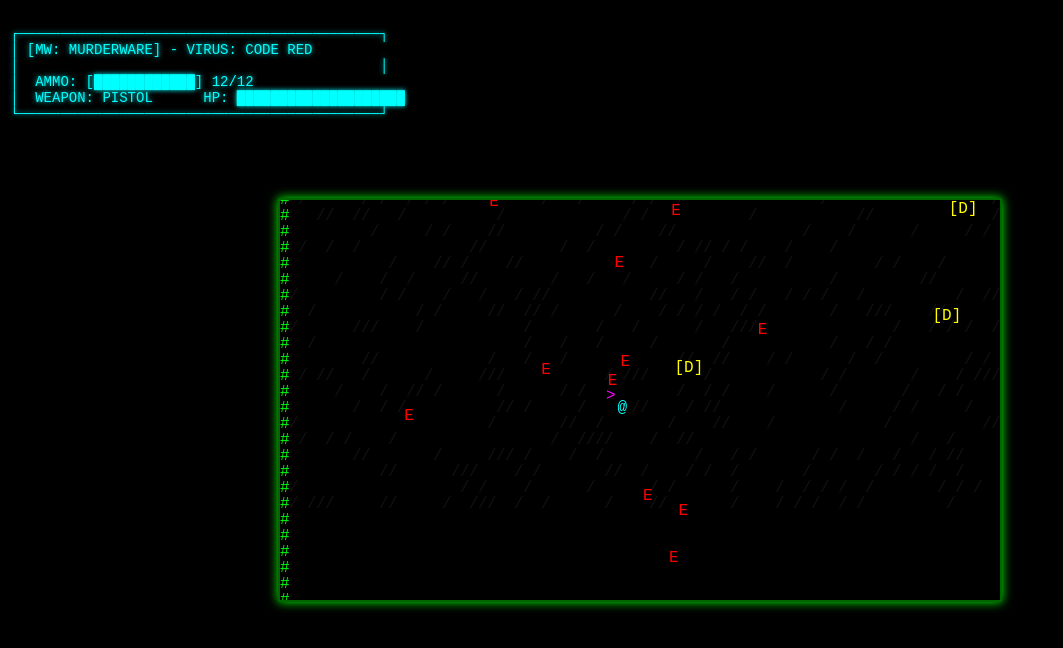
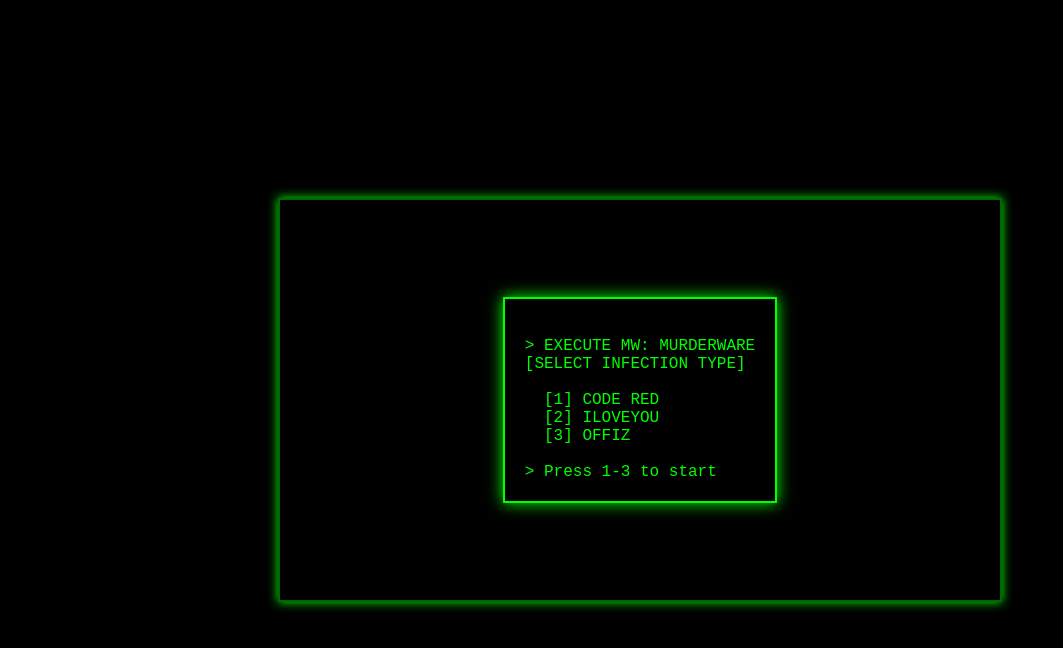
Before and after one commit to keydalethewizard/MURDERWARE, a plain HTML site: page index.html in a window 1280 px wide. Shown: the whole page, without its empty margins (0-1063 px from the left). Drawn offline with Linux system fonts and the light colour scheme.

Commit message:
Refactor game logic and add menu functionality
Added menu and audio elements, refactored game logic.

```diff
--- a/index.html
+++ b/index.html
@@ -31,16 +31,31 @@
             pointer-events: none;
             text-shadow: 0 0 5px #0FF;
             z-index: 10;
+            font-family: 'Courier New', monospace;
+        }
+        #menu {
+            position: absolute;
+            background-color: #000;
+            padding: 20px;
+            border: 2px solid #0F0;
+            box-shadow: 0 0 15px #0F0;
+            color: #0F0;
+            white-space: pre;
+            font-size: 16px;
+            z-index: 20;
+            font-family: 'Courier New', monospace;
         }
     </style>
 </head>
 <body>
     <canvas id="game-canvas"></canvas>
     <div id="hud"></div>
+    <div id="menu"></div>
 
     <audio id="audio-music-combat" src="audio/keepers_of_the_gate.mp3" loop></audio>
     <audio id="audio-sfx-shot" src="audio/blip_shot.wav"></audio>
     <audio id="audio-sfx-error" src="audio/beep_damage.wav"></audio>
+    <audio id="audio-sfx-parry" src="audio/parry.wav"></audio>
 
 <script>
 const VIEWPORT_WIDTH = 80;
@@ -53,6 +68,7 @@
 const CANVAS_HEIGHT = VIEWPORT_HEIGHT * CHAR_HEIGHT;
 const FPS = 60;
 const FRAME_TIME = 1000 / FPS;
+let gameRunning = false;
 
 const canvas = document.getElementById('game-canvas');
 const ctx = canvas.getContext('2d');
@@ -66,6 +82,8 @@
     PLAYER: '@',
     AIM: '>',
     ENEMY_ERROR: 'E',
+    ENEMY_MELEE: 'M',
+    ENEMY_GUN: 'G',
     DATA_CLUSTER: '[D]',
     WALL: '#',
     BULLET: '.',
@@ -76,128 +94,69 @@
 const VHS_COLORS = ['#F00', '#0FF', '#FF0', '#F0F', '#0F0', '#FFF'];
 const SCRAMBLE_CHARS = 'ABCDEFGHIJKLMNOPQRSTUVWXYZ0123456789!@#$%^&*()_+-=[]\\|{};:\'",.<>/?~`';
 
-        let mouse = { x: 0, y: 0 };
-        let aimAngle = 0;
-        let keyPressed = {};
-        let bullets = [];
-        let targets = [];
-        let entities = [];
-        let goreParticles = [];
-        let backgroundMap = [];
-        let scrambleArea = [];
-        let scrambleCharPool = [];
-        let scrambleFrame = 0;
+let mouse = {x:0, y:0}, aimAngle = 0, keyPressed = {}, bullets=[], entities=[], goreParticles=[], targets=[], backgroundMap=[];
+let bulletTimer = 0, selectedVirus = null, camera = {x:0, y:0}, scrambleArea=[], scrambleCharPool=[], scrambleFrame=0;
+const PARALLAX_SPEED = 0.5;
 const SCRAMBLE_SPEED = 5;
-        const PARALLAX_SPEED = 0.5;
 
-        let camera = { x: 0, y: 0 };
+let player = {x: MAP_WIDTH/4, y: MAP_HEIGHT/2, hp: 20, maxHp: 20, speed: 2, dashCooldown:0, weapon:'PISTOL', ammo:12, maxAmmo:12, fireRate:5};
 
-        let selectedVirus = 'CODE_RED';
-        let player = {
-            x: MAP_WIDTH / 4,
-            y: MAP_HEIGHT / 2,
-            hp: 20, // más vida
-            maxHp: 20,
-            speed: 1.2, // más rápido
-            dashCooldown: 0,
-            weapon: 'PISTOL',
-            ammo: 12, // más ammo
-            maxAmmo: 12,
-            fireRate: 8
+const VIRUS_CLASSES = {
+    'CODE_RED': {name:'CODE RED', speed_mod:1.0, ammo_mod:1.5, fireRate_mod:0.8, color:'#F00'},
+    'ILOVEYOU': {name:'I LOVE YOU', speed_mod:1.2, ammo_mod:1.0, fireRate_mod:1.0, color:'#FF0'},
+    'OFFIZ': {name:'OFFIZ', speed_mod:0.8, ammo_mod:1.0, fireRate_mod:1.2, color:'#F0F'}
 };
 
-        const VIRUS_CLASSES = {
-            'CODE_RED': { name: 'CODE RED', speed_mod: 1.0, ammo_mod: 1.5, fireRate_mod: 0.8, color: '#F00' },
-            'ILOVEYOU': { name: 'I LOVE YOU', speed_mod: 1.2, ammo_mod: 1.0, fireRate_mod: 1.0, color: '#FF0' },
-            'OFFIZ': { name: 'OFFIZ (Idiot)', speed_mod: 0.8, ammo_mod: 1.0, fireRate_mod: 1.2, color: '#F0F' }
-        };
-
-        function updateByteScramble() {
-            if (Math.random() < 0.05) {
-                const x = Math.floor(Math.random() * MAP_WIDTH);
-                const y = Math.floor(Math.random() * 5) + 1;
-                if (!scrambleArea.some(p => p.x === x && p.y === y)) {
-                    scrambleArea.push({ x: x, y: y });
+// ------------------- ENTIDADES -------------------
+function spawnEntities(){
+    entities = [];
+    targets = [];
+    // enemigos melee
+    for(let i=0;i<10;i++){
+        entities.push({x:Math.random()*(MAP_WIDTH-10)+5, y:Math.random()*(MAP_HEIGHT-10)+5, type:CHARS.ENEMY_MELEE, hp:5, speed:1.2, melee:true});
     }
+    // enemigos a distancia
+    for(let i=0;i<10;i++){
+        entities.push({x:Math.random()*(MAP_WIDTH-10)+5, y:Math.random()*(MAP_HEIGHT-10)+5, type:CHARS.ENEMY_GUN, hp:3, speed:1.0, melee:false, gunCooldown:Math.floor(Math.random()*60)});
     }
-            scrambleFrame++;
-            if (scrambleFrame >= SCRAMBLE_SPEED) {
-                scrambleFrame = 0;
-                scrambleCharPool = scrambleArea.map(p => ({
-                    x: p.x, y: p.y,
-                    char: SCRAMBLE_CHARS[Math.floor(Math.random() * SCRAMBLE_CHARS.length)],
-                    color: VHS_COLORS[Math.floor(Math.random() * VHS_COLORS.length)]
-                }));
+    // Data Clusters
+    for(let i=0;i<5;i++){
+        targets.push({x:Math.random()*(MAP_WIDTH-10)+5, y:Math.random()*(MAP_HEIGHT-10)+5, type:CHARS.DATA_CLUSTER, hp:3});
     }
 }
 
-        function updateEntities() {
-            bullets = bullets.filter(b => {
-                b.x += b.dx;
-                b.y += b.dy;
-                if (b.x <= 0 || b.x >= MAP_WIDTH-1 || b.y <=0 || b.y >= MAP_HEIGHT-1) return false;
-                let hitEnemy = false;
-                for (let i = entities.length-1; i>=0; i--) {
-                    const e = entities[i];
-                    const dist = Math.hypot(b.x-e.x,b.y-e.y);
-                    if (dist<1) {
-                        e.hp-=1;
-                        hitEnemy=true;
-                        if(e.hp<=0){
-                            for(let j=0;j<5;j++){
-                                const angle=Math.random()*2*Math.PI;
-                                goreParticles.push({x:e.x,y:e.y,dx:Math.cos(angle)*0.5,dy:Math.sin(angle)*0.5,lifetime:30});
-                            }
-                            // Dar ammo al jugador si va hacia cadáver
-                            player.ammo = Math.min(player.maxAmmo, player.ammo+1);
-                            entities.splice(i,1);
-                        }
-                        break;
-                    }
-                }
-                return !hitEnemy;
-            });
-            entities.forEach(e=>{
-                const angle = Math.atan2(player.y-e.y,player.x-e.x);
-                e.x += e.speed * Math.cos(angle)/FPS;
-                e.y += e.speed * Math.sin(angle)/FPS;
-            });
-            goreParticles=goreParticles.filter(g=>{g.x+=g.dx/FPS; g.y+=g.dy/FPS; g.lifetime--; return g.lifetime>0;});
-        }
+// ------------------- INPUT -------------------
+window.addEventListener('keydown', e=>{if(gameRunning) keyPressed[e.code]=true; if(e.code==='Space') e.preventDefault();});
+window.addEventListener('keyup', e=>{if(gameRunning) keyPressed[e.code]=false;});
+window.addEventListener('mousemove', e=>{mouse.x=e.clientX; mouse.y=e.clientY;});
+window.addEventListener('mousedown', e=>{if(gameRunning&&e.button===0) keyPressed['MouseLeft']=true;});
+window.addEventListener('mouseup', e=>{if(gameRunning&&e.button===0) keyPressed['MouseLeft']=false;});
 
-        let bulletTimer=0;
-        function fireWeapon(){
-            if(player.ammo>0 && bulletTimer<=0){
-                player.ammo--;
-                bulletTimer=player.fireRate;
-                const speed=2;
-                const dx=speed*Math.cos(aimAngle);
-                const dy=speed*Math.sin(aimAngle);
-                bullets.push({x:player.x,y:player.y,dx,dy,type:CHARS.BULLET,color:VIRUS_CLASSES[selectedVirus].color});
-            }
-        }
-
+// ------------------- DIBUJO -------------------
 function drawCharacter(x,y,char,color='#0F0'){
     const screenX = (x-camera.x)*CHAR_WIDTH;
     const screenY = (y-camera.y)*CHAR_HEIGHT;
     if(screenX>=-CHAR_WIDTH && screenX<CANVAS_WIDTH && screenY>=-CHAR_HEIGHT && screenY<CANVAS_HEIGHT){
         ctx.fillStyle=color;
-                ctx.fillText(char,screenX,screenY);
+        ctx.fillText(char, screenX, screenY);
     }
 }
 
 function drawParallaxBackground(){
-            const parallaxCameraX = camera.x * PARALLAX_SPEED;
-            const parallaxCameraY = camera.y * PARALLAX_SPEED;
+    const parallaxCameraX = camera.x*PARALLAX_SPEED;
+    const parallaxCameraY = camera.y*PARALLAX_SPEED;
     const startX=Math.floor(parallaxCameraX);
     const startY=Math.floor(parallaxCameraY);
     const endX=Math.min(MAP_WIDTH,startX+VIEWPORT_WIDTH+1);
     const endY=Math.min(MAP_HEIGHT,startY+VIEWPORT_HEIGHT+1);
     for(let y=startY;y<endY;y++){
         for(let x=startX;x<endX;x++){
-                    const char = backgroundMap[y]?.[x];
+            const char=backgroundMap[y]?.[x];
             if(char && char!==CHARS.EMPTY){
-                        drawCharacter(x,y,char,'#111');
+                const screenX=(x-parallaxCameraX)*CHAR_WIDTH;
+                const screenY=(y-parallaxCameraY)*CHAR_HEIGHT;
+                ctx.fillStyle='#111';
+                ctx.fillText(char, screenX, screenY);
             }
         }
     }
@@ -206,101 +165,197 @@
 function drawByteScramble(){
     scrambleCharPool.forEach(p=>{
         drawCharacter(p.x,p.y,p.char,p.color);
-                const dist = Math.hypot(player.x-p.x,player.y-p.y);
-                if(dist<1 && player.hp>0) player.hp-=0.05/FPS;
+        const dist=Math.hypot(player.x-p.x,player.y-p.y);
+        if(dist<1){player.hp-=0.05/60;playSFX('error');}
     });
 }
 
-        function updateHUD(){
-            const hpBar='█'.repeat(Math.ceil(player.hp))+'░'.repeat(player.maxHp-Math.ceil(player.hp));
-            const ammoBar='█'.repeat(player.ammo)+'░'.repeat(player.maxAmmo-player.ammo);
-            const hudText=`
-┌───────────────────────────────────────────┐
-│ [MW: MURDERWARE] - VIRUS: ${VIRUS_CLASSES[selectedVirus].name}
-│                                           │
-│  AMMO: [${ammoBar}] ${player.ammo}/${player.maxAmmo}
-│  WEAPON: ${player.weapon}      HP: ${hpBar}
-└───────────────────────────────────────────┘
-`;
-            document.getElementById('hud').textContent=hudText;
+// ------------------- ENTIDADES -------------------
+function updateEntities(){
+    // Balas
+    bullets = bullets.filter(b=>{
+        b.x+=b.dx; b.y+=b.dy;
+        if(b.x<0||b.x>=MAP_WIDTH||b.y<0||b.y>=MAP_HEIGHT) return false;
+        for(let i=entities.length-1;i>=0;i--){
+            const e=entities[i];
+            if(Math.hypot(b.x-e.x,b.y-e.y)<1){
+                e.hp--;
+                if(e.hp<=0){
+                    for(let j=0;j<5;j++){
+                        const angle=Math.random()*Math.PI*2;
+                        goreParticles.push({x:e.x,y:e.y,dx:Math.cos(angle)*0.5,dy:Math.sin(angle)*0.5,lifetime:30});
+                    }
+                    // loot ammo
+                    player.ammo = Math.min(player.maxAmmo, player.ammo+3);
+                    entities.splice(i,1);
+                }
+                return false;
+            }
+        }
+        return true;
+    });
+
+    // Mover enemigos
+    entities.forEach(e=>{
+        const angle=Math.atan2(player.y-e.y,player.x-e.x);
+        let speed = e.speed/60;
+        e.x += speed*Math.cos(angle);
+        e.y += speed*Math.sin(angle);
+        // enemigos a distancia disparan
+        if(!e.melee){
+            e.gunCooldown--;
+            if(e.gunCooldown<=0){
+                const speedB=1.5;
+                bullets.push({x:e.x,y:e.y,dx:speedB*Math.cos(angle),dy:speedB*Math.sin(angle),type:CHARS.BULLET,color:'#FF0'});
+                e.gunCooldown = Math.floor(Math.random()*60)+30;
+            }
+        }
+    });
+
+    // Gore
+    goreParticles = goreParticles.filter(g=>{
+        g.x+=g.dx/60; g.y+=g.dy/60; g.lifetime--;
+        return g.lifetime>0;
+    });
 }
 
+// ------------------- INPUT MOVIMIENTO Y DISPARO -------------------
 function handleInput(){
     let dx=0, dy=0;
-            const currentSpeed=player.speed/FPS;
-            if(keyPressed['KeyW']) dy-=currentSpeed;
-            if(keyPressed['KeyS']) dy+=currentSpeed;
-            if(keyPressed['KeyA']) dx-=currentSpeed;
-            if(keyPressed['KeyD']) dx+=currentSpeed;
-            if(dx!==0 || dy!==0){
+    const speed=player.speed/60;
+    if(keyPressed['KeyW']) dy-=speed;
+    if(keyPressed['KeyS']) dy+=speed;
+    if(keyPressed['KeyA']) dx-=speed;
+    if(keyPressed['KeyD']) dx+=speed;
+    if(dx!==0||dy!==0){
         const mag=Math.hypot(dx,dy);
-                dx=dx/mag*currentSpeed;
-                dy=dy/mag*currentSpeed;
+        dx/=mag; dy/=mag;
+        dx*=speed; dy*=speed;
     }
     player.x=Math.max(1,Math.min(MAP_WIDTH-2,player.x+dx));
     player.y=Math.max(1,Math.min(MAP_HEIGHT-2,player.y+dy));
-            if(keyPressed['MouseLeft']) fireWeapon();
+
+    // disparo
+    if(keyPressed['MouseLeft'] && bulletTimer<=0){
+        bulletTimer = player.fireRate;
+        const speedB = 2;
+        const dxB = speedB * Math.cos(aimAngle);
+        const dyB = speedB * Math.sin(aimAngle);
+        bullets.push({x:player.x,y:player.y,dx:dxB,dy:dyB,type:CHARS.BULLET,color:VIRUS_CLASSES[selectedVirus].color});
+        player.ammo--;
+        playSFX('shot');
+    }
+    if(bulletTimer>0) bulletTimer--;
 }
 
-        function updateCamera(){
-            const halfW=VIEWPORT_WIDTH/2;
-            const halfH=VIEWPORT_HEIGHT/2;
-            camera.x=player.x-halfW;
-            camera.y=player.y-halfH;
-            camera.x=Math.max(0,Math.min(MAP_WIDTH-VIEWPORT_WIDTH,camera.x));
-            camera.y=Math.max(0,Math.min(MAP_HEIGHT-VIEWPORT_HEIGHT,camera.y));
+// ------------------- HUD -------------------
+function updateHUD(){
+    const hpBar = '█'.repeat(Math.ceil(player.hp)) + '░'.repeat(player.maxHp-Math.ceil(player.hp));
+    const ammoBar = '█'.repeat(player.ammo)+'░'.repeat(player.maxAmmo-player.ammo);
+    const hudText = `
+┌───────────────────────────────┐
+│ VIRUS: ${selectedVirus ? VIRUS_CLASSES[selectedVirus].name : 'N/A'}
+│ HP: [${hpBar}]  AMMO: [${ammoBar}]
+└───────────────────────────────┘
+`;
+    document.getElementById('hud').textContent = hudText;
 }
 
+// ------------------- GAME LOOP -------------------
 function gameLoop(){
-            ctx.fillStyle='#000';
-            ctx.fillRect(0,0,CANVAS_WIDTH,CANVAS_HEIGHT);
-            handleInput();
+    if(!gameRunning) return;
+
+    // cámara suave tipo Hotline Miami
+    const halfW=VIEWPORT_WIDTH/2, halfH=VIEWPORT_HEIGHT/2;
+    camera.x += ((player.x - halfW)-camera.x)*0.1;
+    camera.y += ((player.y - halfH)-camera.y)*0.1;
+
+    ctx.fillStyle='#000'; ctx.fillRect(0,0,CANVAS_WIDTH,CANVAS_HEIGHT);
+    drawParallaxBackground();
     updateEntities();
     updateByteScramble();
-            drawParallaxBackground();
-            // Muros
+
+    // bordes
     for(let i=0;i<MAP_WIDTH;i++){drawCharacter(i,0,CHARS.WALL); drawCharacter(i,MAP_HEIGHT-1,CHARS.WALL);}
     for(let i=1;i<MAP_HEIGHT-1;i++){drawCharacter(0,i,CHARS.WALL); drawCharacter(MAP_WIDTH-1,i,CHARS.WALL);}
-            // Objetivos
-            targets.forEach(t=>drawCharacter(t.x,t.y,t.type,t.hp>1?'#FF0':'#F00'));
-            // Entidades
-            entities.forEach(e=>drawCharacter(e.x,e.y,e.type,'#F00'));
+
+    targets.forEach(t=>drawCharacter(t.x,t.y,t.type,'#FF0'));
+    entities.forEach(e=>drawCharacter(e.x,e.y,e.type,e.melee?'#F0F':'#F00'));
     bullets.forEach(b=>drawCharacter(b.x,b.y,b.type,b.color));
     goreParticles.forEach(g=>drawCharacter(g.x,g.y,CHARS.GORE,'#F00'));
-            drawByteScramble();
-            updateCamera();
-            const canvasRect = canvas.getBoundingClientRect();
-            aimAngle=Math.atan2(mouse.y-(player.y-camera.y)*CHAR_HEIGHT,mouse.x-(player.x-camera.x)*CHAR_WIDTH);
+
+    // jugador y puntero
+    const rect=canvas.getBoundingClientRect();
+    const playerPixelX=(player.x-camera.x)*CHAR_WIDTH+rect.left;
+    const playerPixelY=(player.y-camera.y)*CHAR_HEIGHT+rect.top;
+    aimAngle = Math.atan2(mouse.y-playerPixelY, mouse.x-playerPixelX);
+    const aimX=player.x+1.5*Math.cos(aimAngle);
+    const aimY=player.y+1.5*Math.sin(aimAngle);
+    drawCharacter(aimX,aimY,CHARS.AIM,'#0FF');
     drawCharacter(player.x,player.y,CHARS.PLAYER,'#0FF');
-            drawCharacter(player.x+Math.cos(aimAngle)*1.5,player.y+Math.sin(aimAngle)*1.5,CHARS.AIM,'#F0F');
+
     updateHUD();
-            bulletTimer--;
 }
 
-        function initGame(){
-            backgroundMap=Array(MAP_HEIGHT).fill().map(()=>Array(MAP_WIDTH).fill().map(()=>Math.random()<0.2?CHARS.BACKGROUND:CHARS.EMPTY));
-            // Generar enemigos y targets
-            entities=[];
-            for(let i=0;i<20;i++){
-                entities.push({x:10+Math.random()*(MAP_WIDTH-20),y:1+Math.random()*(MAP_HEIGHT-2),type:CHARS.ENEMY_ERROR,hp:3,speed:0.6});
+// ------------------- BYTE SCRAMBLE -------------------
+function updateByteScramble(){
+    if(Math.random()<0.05){
+        const x=Math.floor(Math.random()*MAP_WIDTH);
+        const y=Math.floor(Math.random()*5)+1;
+        if(!scrambleArea.some(p=>p.x===x&&p.y===y)) scrambleArea.push({x,y});
     }
-            targets=[];
-            for(let i=0;i<5;i++){
-                targets.push({x:10+Math.random()*(MAP_WIDTH-20),y:1+Math.random()*(MAP_HEIGHT-2),type:CHARS.DATA_CLUSTER,hp:3});
+    scrambleFrame++;
+    if(scrambleFrame>=SCRAMBLE_SPEED){
+        scrambleFrame=0;
+        scrambleCharPool = scrambleArea.map(p=>({
+            x:p.x, y:p.y,
+            char:SCRAMBLE_CHARS[Math.floor(Math.random()*SCRAMBLE_CHARS.length)],
+            color:VHS_COLORS[Math.floor(Math.random()*VHS_COLORS.length)]
+        }));
     }
-            setInterval(updateByteScramble,FRAME_TIME);
-            setInterval(gameLoop,FRAME_TIME);
 }
 
-        window.addEventListener('keydown',e=>keyPressed[e.code]=true);
-        window.addEventListener('keyup',e=>keyPressed[e.code]=false);
-        window.addEventListener('mousemove',e=>{mouse.x=e.clientX; mouse.y=e.clientY;});
-        window.addEventListener('mousedown',e=>{if(e.button===0) keyPressed['MouseLeft']=true;});
-        window.addEventListener('mouseup',e=>{if(e.button===0) keyPressed['MouseLeft']=false;});
+// ------------------- AUDIO -------------------
+function initAudio(){document.getElementById('audio-music-combat').volume=0.5; document.getElementById('audio-music-combat').play().catch(e=>{});}
+function playSFX(name){const audio=document.getElementById('audio-sfx-'+name); if(audio){audio.currentTime=0; audio.volume=name==='error'?0.2:1.0; audio.play().catch(e=>{});}}
 
-        initGame();
-        document.getElementById('audio-music-combat').volume=0.5;
-        document.getElementById('audio-music-combat').play().catch(e=>{});
+// ------------------- MENÚ -------------------
+function showMenu(){
+    const menuHTML = `
+> EXECUTE MW: MURDERWARE
+[SELECT INFECTION TYPE]
+
+  [1] CODE RED
+  [2] ILOVEYOU
+  [3] OFFIZ
+
+> Press 1-3 to start
+`;
+    document.getElementById('menu').innerHTML=menuHTML;
+}
+
+function handleMenuInput(e){
+    if(['1','2','3'].includes(e.key)){
+        const map = {'1':'CODE_RED','2':'ILOVEYOU','3':'OFFIZ'};
+        selectedVirus = map[e.key];
+        document.getElementById('menu').style.display='none';
+        // ajustar stats del virus
+        const virus = VIRUS_CLASSES[selectedVirus];
+        player.speed *= virus.speed_mod;
+        player.maxAmmo = Math.round(player.maxAmmo*virus.ammo_mod);
+        player.ammo = player.maxAmmo;
+        player.fireRate = Math.round(player.fireRate/virus.fireRate_mod);
+        spawnEntities();
+        gameRunning=true;
+        initAudio();
+        setInterval(gameLoop,FRAME_TIME);
+        setInterval(updateByteScramble,FRAME_TIME);
+        window.removeEventListener('keydown',handleMenuInput);
+    }
+}
+
+showMenu();
+window.addEventListener('keydown',handleMenuInput);
 </script>
 </body>
 </html>
```
Lines whose indentation alone changed are shown as unchanged.
